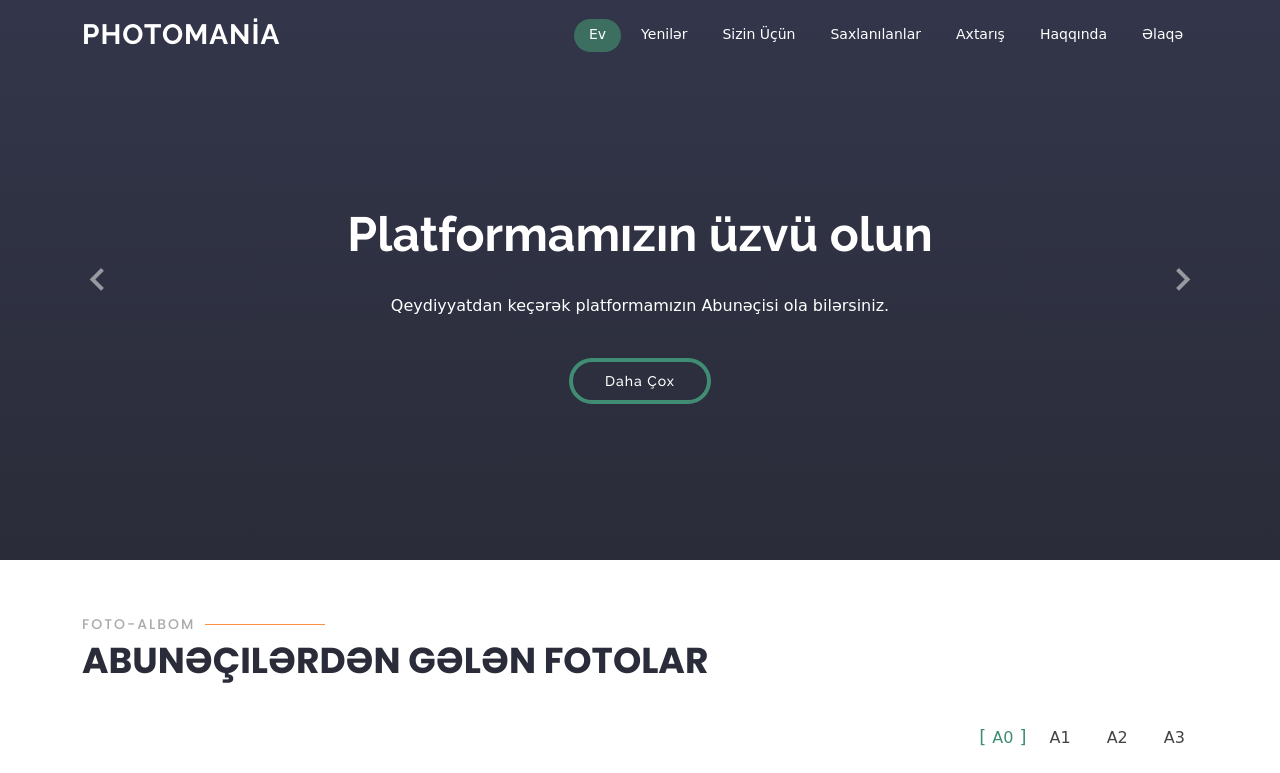
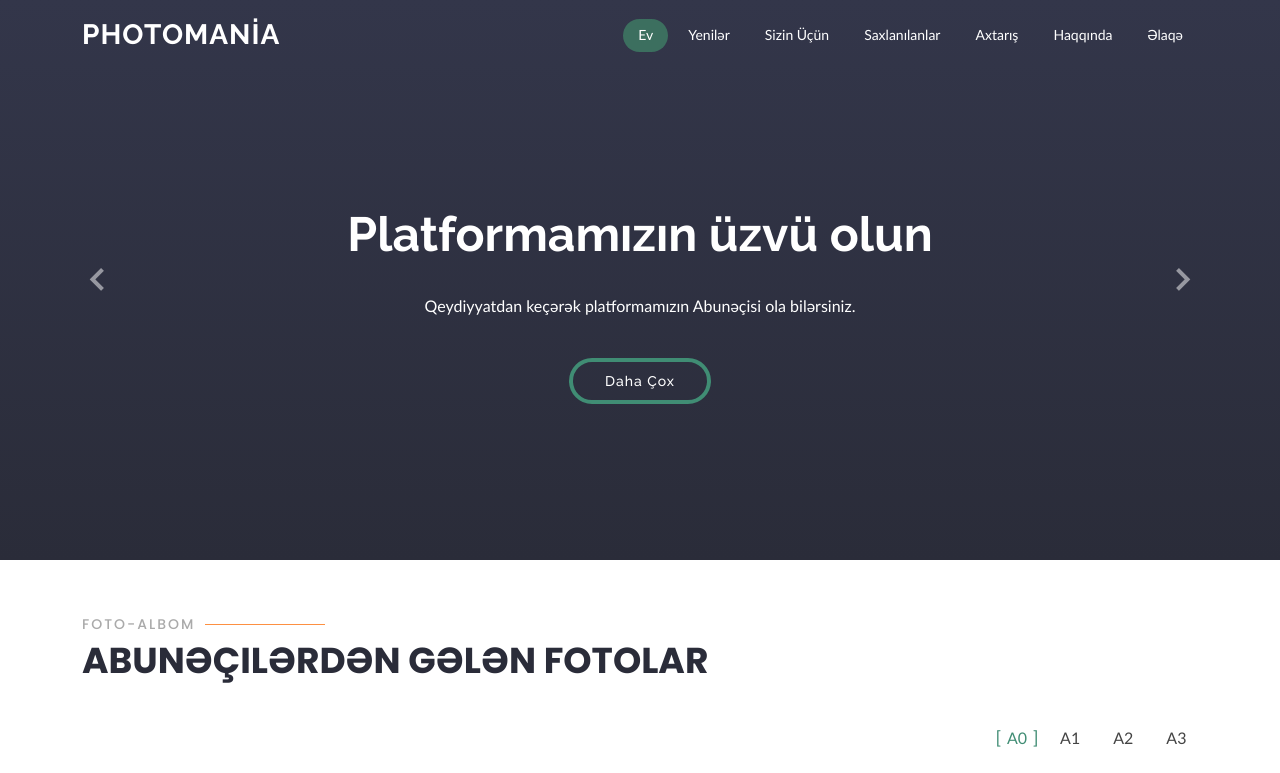
Before and after one commit to nicatosmanli/Photomania, a plain HTML site: page index.html in a window 1280 px wide. Shown: the top 773 px of the page. Drawn offline with nearby package versions, Linux system fonts and the light colour scheme.

Commit message:
Update style.css

```diff
--- a/assets/css/style.css
+++ b/assets/css/style.css
@@ -9,7 +9,7 @@
 # General
 --------------------------------------------------------------*/
 body {
-  font-family: 'Brush Script MT', cursive;
+  font-family: 'Trebuchet MS', sans-serif;
   color: #444444;
 }
 
```
